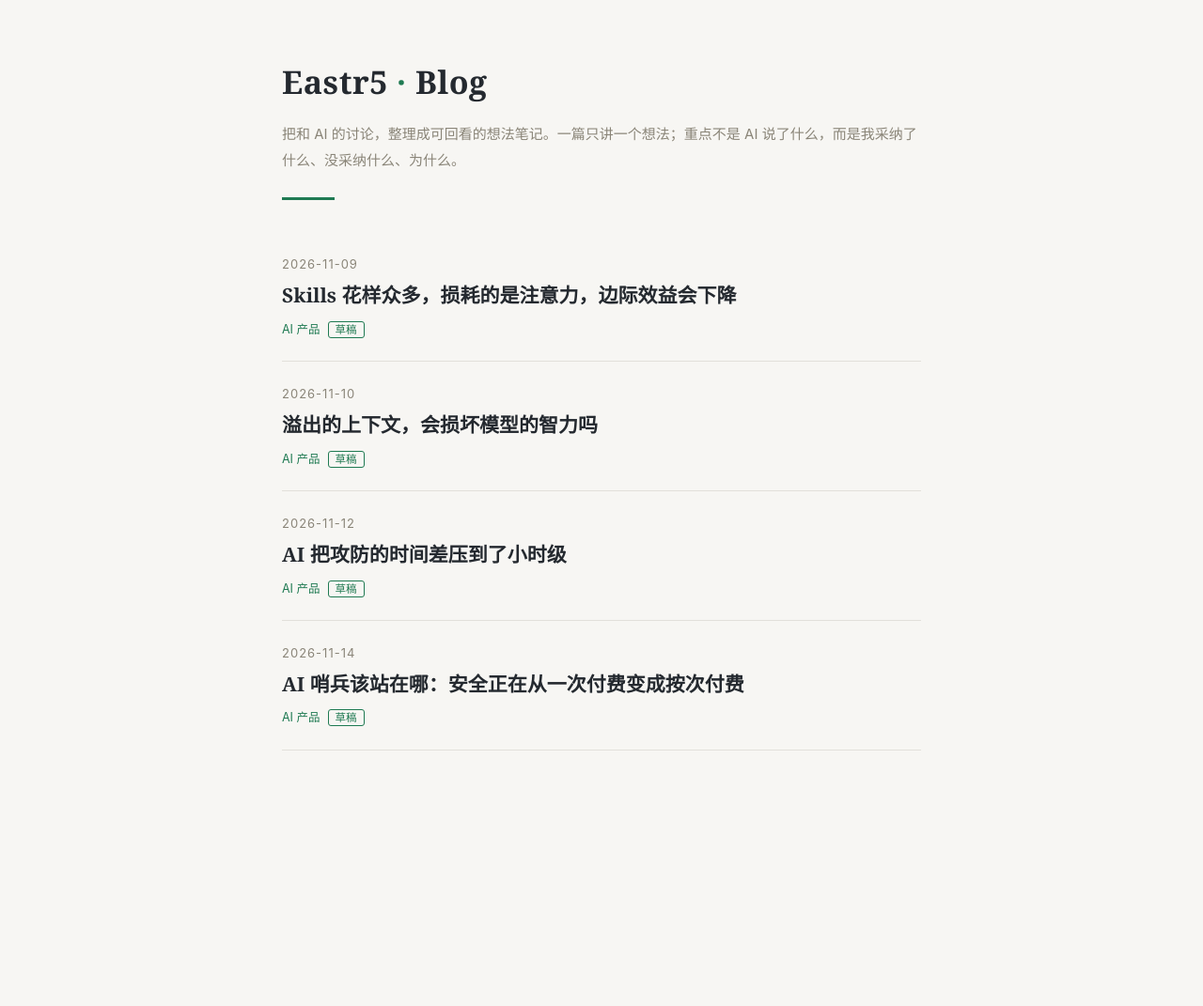
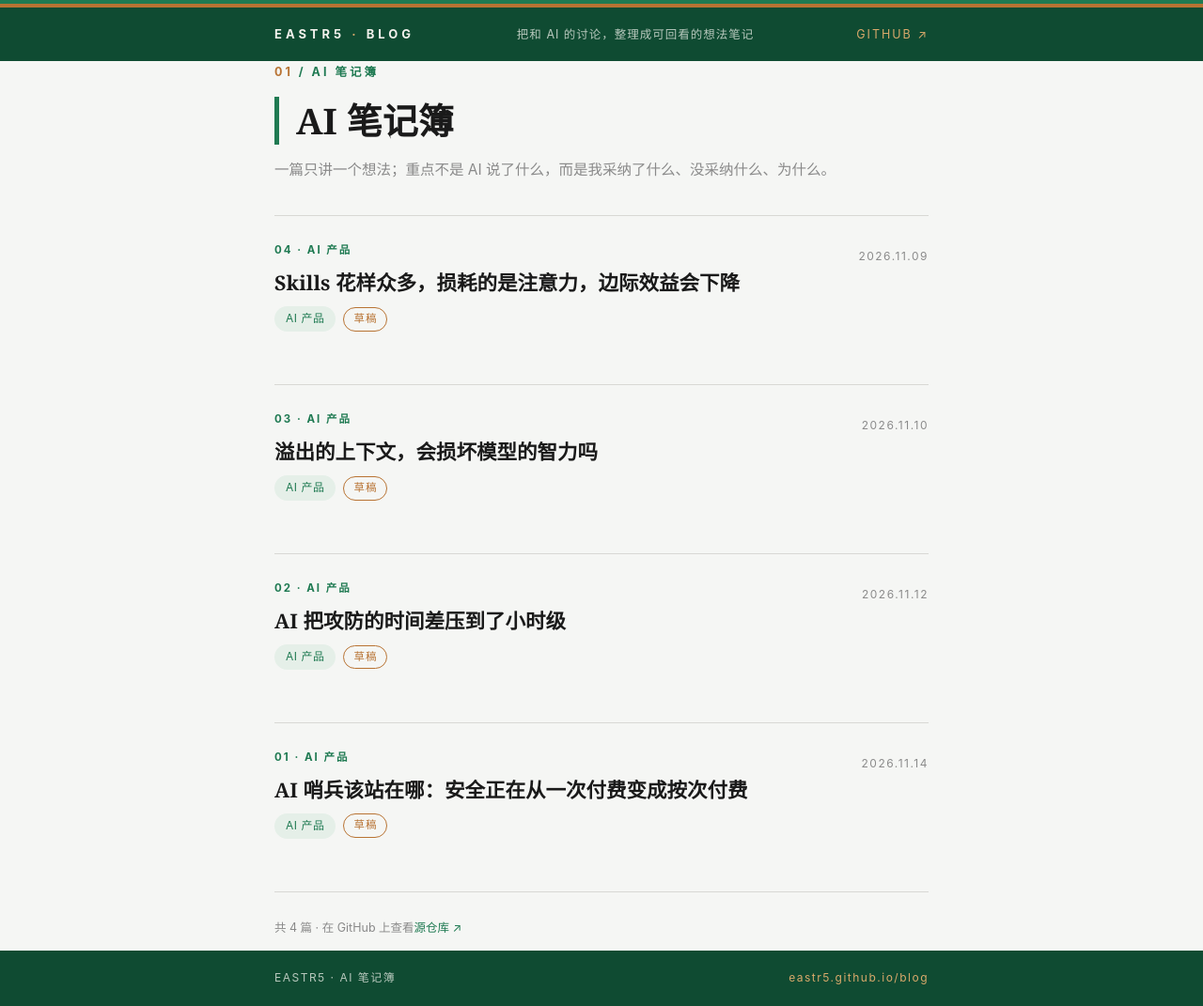
Before and after one commit to Eastr5/blog, a plain HTML site: page index.html in a window 1280 px wide. Shown: the whole page at 94% size. Before the commit the page ends 879 px from the top, so only its background shows below. Drawn offline with Linux system fonts and the light colour scheme.

Commit message:
site: 改版阅读页——深绿报头、编号 kicker、双色顶线、标签胶囊（对齐主页卡片视觉）

```diff
--- a/index.html
+++ b/index.html
@@ -3,83 +3,158 @@
 <head>
 <meta charset="UTF-8">
 <meta name="viewport" content="width=device-width, initial-scale=1.0">
-<title>Eastr5 · Blog</title>
+<title>AI 笔记簿 · Eastr5</title>
 <script src="assets/js/marked.min.js"></script>
 <style>
 :root{
-  --bg:#F7F6F3; --panel:#FFFFFF; --border:#E2E0DA; --text:#24292F;
-  --muted:#8A8578; --acc:#1F7A52; --acc-soft:#E8F0EB;
+  --paper:#F5F6F4; --ink:#1A1A1A; --muted:#8A8A8A; --line:#D8D8D4;
+  --green:#1F7A52; --green-deep:#0F4B32; --green-soft:#E5EFE8;
+  --tan:#B87333; --panel:#FFFFFF;
 }
 @media (prefers-color-scheme: dark){
   :root{
-    --bg:#1C1C1A; --panel:#232320; --border:#33322E; --text:#E8E6E1;
-    --muted:#96917F; --acc:#4CAF82; --acc-soft:#1B2721;
+    --paper:#1C1C1A; --ink:#E8E6E1; --muted:#96917F; --line:#33322E;
+    --green:#4CAF82; --green-deep:#0E2E20; --green-soft:#1B2721;
+    --tan:#D19A5E; --panel:#232320;
   }
 }
 *{box-sizing:border-box}
+html{-webkit-text-size-adjust:100%}
 body{
-  margin:0; background:var(--bg); color:var(--text);
-  font:16px/1.85 -apple-system,"PingFang SC","Microsoft YaHei",sans-serif;
+  margin:0; background:var(--paper); color:var(--ink);
+  font:16px/1.9 -apple-system,"PingFang SC","Microsoft YaHei",sans-serif;
   -webkit-font-smoothing:antialiased;
 }
-.wrap{max-width:720px; margin:0 auto; padding:56px 20px 80px}
-a{color:var(--acc); text-decoration:none}
+a{color:var(--green); text-decoration:none}
 a:hover{text-decoration:underline}
-.brand{
-  font-family:Georgia,"Noto Serif SC","Source Han Serif SC",serif;
-  font-size:34px; font-weight:700; letter-spacing:.5px; margin:0;
+.wrap{max-width:740px; margin:0 auto; padding:0 22px}
+
+/* 双色顶线：编辑部签名 */
+.topline{height:4px; background:var(--green)}
+.topline+.topline{height:4px; background:var(--tan)}
+
+/* 深绿报头 */
+.masthead{background:var(--green-deep); color:#F2F1EC}
+.masthead .wrap{
+  display:flex; align-items:baseline; justify-content:space-between;
+  padding-top:16px; padding-bottom:16px; gap:16px;
 }
-.brand .dot{color:var(--acc)}
-.tagline{color:var(--muted); margin:10px 0 0; font-size:15px}
-.rule{height:3px; width:56px; background:var(--acc); border:0; margin:26px 0 34px}
+.masthead .brand{
+  font-size:13px; letter-spacing:4px; font-weight:700; color:#F2F1EC;
+}
+.masthead .brand em{font-style:normal; color:#D9A96B}
+.masthead .tag{
+  font-size:12.5px; color:#B9C9BE; letter-spacing:1px;
+  overflow:hidden; text-overflow:ellipsis; white-space:nowrap;
+}
+.masthead a{color:#D9A96B; font-size:12.5px; letter-spacing:2px}
+.masthead a:hover{color:#F2F1EC; text-decoration:none}
+
+main{padding-top:52px; padding-bottom:72px}
+.kicker{
+  font-size:12.5px; letter-spacing:3px; color:var(--green);
+  font-weight:700; margin:0 0 14px;
+}
+.kicker .no{color:var(--tan)}
+h1.mast{
+  font-family:Georgia,"Noto Serif SC","Source Han Serif SC","STSong",serif;
+  font-size:38px; line-height:1.35; font-weight:700; margin:0 0 12px;
+  border-left:5px solid var(--green); padding-left:18px;
+}
+.lede{color:var(--muted); margin:0 0 8px; font-size:15.5px}
+.rule{height:1px; background:var(--line); border:0; margin:34px 0 0}
+
 /* 文章列表 */
-.post{
-  display:block; padding:22px 0; border-bottom:1px solid var(--border);
+.post{display:flex; gap:22px; padding:26px 0; border-bottom:1px solid var(--line)}
+.post .body{flex:1; min-width:0}
+.post .kick{font-size:11.5px; letter-spacing:2px; color:var(--green); font-weight:700}
+.post .title{
+  font-family:Georgia,"Noto Serif SC","Source Han Serif SC","STSong",serif;
+  font-size:21.5px; font-weight:700; line-height:1.5; margin:7px 0 9px; color:var(--ink);
 }
-.post .date{font-size:13px; color:var(--muted); letter-spacing:1px}
-.post .title{
-  font-family:Georgia,"Noto Serif SC","Source Han Serif SC",serif;
-  font-size:21px; font-weight:700; line-height:1.5; margin:6px 0 8px;
-  color:var(--text);
+a.plink:hover{text-decoration:none}
+a.plink:hover .title{color:var(--green)}
+.post .meta{font-size:12.5px; color:var(--muted); display:flex; flex-wrap:wrap; gap:8px; align-items:center}
+.post .when{font-size:12px; color:var(--muted); letter-spacing:1.5px; white-space:nowrap; padding-top:6px}
+.pill{
+  display:inline-block; background:var(--green-soft); color:var(--green);
+  border-radius:999px; padding:2px 12px; font-size:12px; letter-spacing:.5px;
 }
-a.plink:hover .title{color:var(--acc); text-decoration:none}
-.badges{font-size:12.5px; color:var(--muted)}
-.badges .series{color:var(--acc)}
-.badges .draft{
-  border:1px solid var(--acc); color:var(--acc); border-radius:3px;
-  padding:1px 7px; margin-left:8px; font-size:11.5px;
+.draft{
+  display:inline-block; border:1px solid var(--tan); color:var(--tan);
+  border-radius:999px; padding:1px 10px; font-size:11.5px;
 }
+.footnote{color:var(--muted); font-size:12.5px; margin-top:26px}
+
 /* 文章页 */
-.kicker{font-size:13px; letter-spacing:2px; color:var(--acc); font-weight:600}
-h1.title{
-  font-family:Georgia,"Noto Serif SC","Source Han Serif SC",serif;
-  font-size:30px; line-height:1.45; margin:10px 0 6px;
+.subtitle{color:var(--muted); font-size:15.5px; margin:0 0 10px}
+.meta{color:var(--muted); font-size:12.5px; letter-spacing:1px; margin-bottom:30px;
+  display:flex; flex-wrap:wrap; gap:10px; align-items:center}
+.hero{
+  background:var(--green-soft); border-radius:10px; padding:18px; margin:0 0 38px;
 }
-.subtitle{color:var(--muted); font-size:15.5px; margin:0 0 6px}
-.meta{color:var(--muted); font-size:13px; margin-bottom:30px}
-.hero{margin:0 0 34px}
-.hero img{width:100%; border:1px solid var(--border); border-radius:8px; display:block}
+.hero img{width:100%; border-radius:6px; display:block}
+.body{font-size:16.5px; line-height:1.9}
 .body h2{
-  font-family:Georgia,"Noto Serif SC","Source Han Serif SC",serif;
-  font-size:21px; margin:38px 0 14px; padding-left:12px;
-  border-left:4px solid var(--acc); line-height:1.4;
+  font-family:Georgia,"Noto Serif SC","Source Han Serif SC","STSong",serif;
+  font-size:22px; line-height:1.4; margin:44px 0 16px;
+  border-left:4px solid var(--green); padding-left:14px;
 }
-.body h3{font-size:17.5px; margin:26px 0 10px}
-.body p{margin:14px 0}
-.body ul,.body ol{padding-left:24px}
-.body li{margin:8px 0}
-.body strong{color:var(--text)}
+.body h3{font-size:17.5px; margin:28px 0 12px}
+.body p{margin:16px 0}
+.body ul,.body ol{padding-left:26px; margin:16px 0}
+.body li{margin:10px 0}
 .body blockquote{
-  margin:18px 0; padding:2px 18px; color:var(--muted);
-  border-left:3px solid var(--border);
+  margin:20px 0; padding:12px 20px; background:var(--green-soft);
+  border-left:3px solid var(--green); border-radius:0 6px 6px 0; color:var(--ink);
 }
-.body code{background:var(--acc-soft); padding:2px 6px; border-radius:4px; font-size:.9em}
-.back{display:inline-block; margin-top:48px; font-size:14px}
+.body blockquote p{margin:6px 0}
+.body code{
+  background:var(--green-soft); padding:2px 7px; border-radius:4px;
+  font-size:.88em; font-family:ui-monospace,SFMono-Regular,Menlo,Consolas,monospace;
+}
+.body pre{background:#141414; color:#DDE6DF; border-radius:8px; padding:16px 18px; overflow:auto}
+.body pre code{background:none; color:inherit; padding:0}
+.body img{max-width:100%}
+.back{
+  display:inline-block; margin-top:52px; font-size:13.5px; letter-spacing:1px;
+  border-top:1px solid var(--line); padding-top:18px; width:100%;
+}
 .loading{color:var(--muted); padding:60px 0; text-align:center}
+
+/* 页脚 */
+.foot{background:var(--green-deep); color:#B9C9BE}
+.foot .wrap{
+  display:flex; justify-content:space-between; gap:16px;
+  padding-top:18px; padding-bottom:18px; font-size:12px; letter-spacing:1.5px;
+}
+.foot a{color:#D9A96B}
+@media (max-width:640px){
+  .masthead .tag{display:none}
+  h1.mast{font-size:30px}
+  .post .when{display:none}
+}
 </style>
 </head>
 <body>
-<div class="wrap" id="app"><p class="loading">加载中…</p></div>
+<div class="topline"></div><div class="topline"></div>
+<header class="masthead">
+  <div class="wrap">
+    <span class="brand">EASTR5<em> · </em>BLOG</span>
+    <span class="tag">把和 AI 的讨论，整理成可回看的想法笔记</span>
+    <a href="https://github.com/Eastr5/blog" target="_blank" rel="noopener">GITHUB ↗</a>
+  </div>
+</header>
+
+<main class="wrap" id="app"><p class="loading">加载中…</p></main>
+
+<footer class="foot">
+  <div class="wrap">
+    <span>EASTR5 · AI 笔记簿</span>
+    <span><a href="https://eastr5.github.io/blog/">eastr5.github.io/blog</a></span>
+  </div>
+</footer>
+
 <script>
 const POSTS = [
   {file:"2026-11-09-academic-tikz-merge", title:"Skills 花样众多，损耗的是注意力，边际效益会下降", date:"2026-11-09", series:"AI 产品", draft:true},
@@ -88,27 +163,39 @@ const POSTS = [
   {file:"2026-11-14-ai-sentinel", title:"AI 哨兵该站在哪：安全正在从一次付费变成按次付费", date:"2026-11-14", series:"AI 产品", draft:true},
 ];
 const esc = s => s.replace(/&/g,"&amp;").replace(/</g,"&lt;").replace(/>/g,"&gt;").replace(/"/g,"&quot;");
+const fmtDate = d => d.replaceAll("-",".");
 const app = document.getElementById("app");
 
-function header(){
-  return `<h1 class="brand">Eastr5<span class="dot"> · </span>Blog</h1>
-    <p class="tagline">把和 AI 的讨论，整理成可回看的想法笔记。一篇只讲一个想法；重点不是 AI 说了什么，而是我采纳了什么、没采纳什么、为什么。</p>
-    <hr class="rule">`;
+function mast(kickerNo, kickerText, h1, lede){
+  return `<p class="kicker"><span class="no">${kickerNo}</span> / ${kickerText}</p>
+    <h1 class="mast">${h1}</h1>${lede?`<p class="lede">${lede}</p>`:""}<hr class="rule">`;
 }
 
 function renderList(){
-  app.innerHTML = header() + POSTS.map(p => `
-    <a class="post plink" href="?post=${p.file}">
-      <div class="date">${p.date}</div>
-      <div class="title">${esc(p.title)}</div>
-      <div class="badges"><span class="series">${p.series}</span>${p.draft?'<span class="draft">草稿</span>':''}</div>
-    </a>`).join("");
+  const rows = POSTS.map((p,i) => {
+    const no = String(POSTS.length - i).padStart(2,"0");
+    return `<div class="post">
+      <div class="body">
+        <a class="plink" href="?post=${p.file}">
+          <div class="kick">${no} · ${p.series}</div>
+          <div class="title">${esc(p.title)}</div>
+        </a>
+        <div class="meta"><span class="pill">${p.series}</span>${p.draft?'<span class="draft">草稿</span>':''}</div>
+      </div>
+      <div class="when">${fmtDate(p.date)}</div>
+    </div>`;
+  }).join("");
+  app.innerHTML = mast("01","AI 笔记簿","AI 笔记簿","一篇只讲一个想法；重点不是 AI 说了什么，而是我采纳了什么、没采纳什么、为什么。")
+    + rows
+    + `<p class="footnote">共 ${POSTS.length} 篇 · 在 GitHub 上查看<a href="https://github.com/Eastr5/blog">源仓库 ↗</a></p>`;
 }
 
 async function renderPost(slug){
-  const p = POSTS.find(x => x.file === slug);
-  if(!p){ app.innerHTML = header() + "<p>文章不存在。</p><a class='back' href='./'>← 返回列表</a>"; return; }
-  app.innerHTML = header() + '<p class="loading">正在加载正文…</p>';
+  const idx = POSTS.findIndex(x => x.file === slug);
+  const p = POSTS[idx];
+  if(!p){ app.innerHTML = mast("00","AI 笔记簿","文章不存在","") + `<a class="back" href="./">← 返回列表</a>`; return; }
+  const no = String(POSTS.length - idx).padStart(2,"0");
+  app.innerHTML = '<p class="loading">正在加载正文…</p>';
   let meta = {};
   try{
     const y = await (await fetch(`posts/meta/${slug}.yaml`)).text();
@@ -119,16 +206,22 @@ async function renderPost(slug){
   }catch(e){/* 元数据缺失时静默降级 */}
   let md;
   try{ md = await (await fetch(`posts/${slug}.md`)).text(); }
-  catch(e){ app.innerHTML = header() + "<p>正文加载失败。</p><a class='back' href='./'>← 返回列表</a>"; return; }
+  catch(e){ app.innerHTML = mast(no, meta.kicker||p.series, esc(p.title), "") + "<p>正文加载失败。</p><a class='back' href='./'>← 返回列表</a>"; return; }
   md = md.replaceAll("../assets/", "assets/");
   const picture = md.match(/<picture>[\s\S]*?<\/picture>/);
   md = md.replace(/<picture>[\s\S]*?<\/picture>\s*/,"");
   const body = marked.parse(md);
-  app.innerHTML = header() + `
-    <p class="kicker">${esc(meta.kicker || p.series)}</p>
-    <h1 class="title">${esc(meta.title || p.title)}</h1>
+  const mins = Math.max(1, Math.round(md.replace(/<[^>]+>/g,"").length/500));
+  app.innerHTML = `
+    <p class="kicker"><span class="no">${no}</span> / ${esc(meta.kicker || p.series)}</p>
+    <h1 class="mast">${esc(meta.title || p.title)}</h1>
     ${meta.subtitle?`<p class="subtitle">${esc(meta.subtitle)}</p>`:""}
-    <p class="meta">${p.date} · ${p.series}${p.draft?" · 草稿":""}</p>
+    <div class="meta">
+      <span>${fmtDate(p.date)}</span><span>·</span>
+      <span class="pill">${p.series}</span><span>·</span>
+      <span>约 ${mins} 分钟</span>
+      ${p.draft?'<span class="draft">草稿</span>':''}
+    </div>
     ${picture?`<div class="hero">${picture[0]}</div>`:""}
     <div class="body">${body}</div>
     <a class="back" href="./">← 返回列表</a>`;
```
